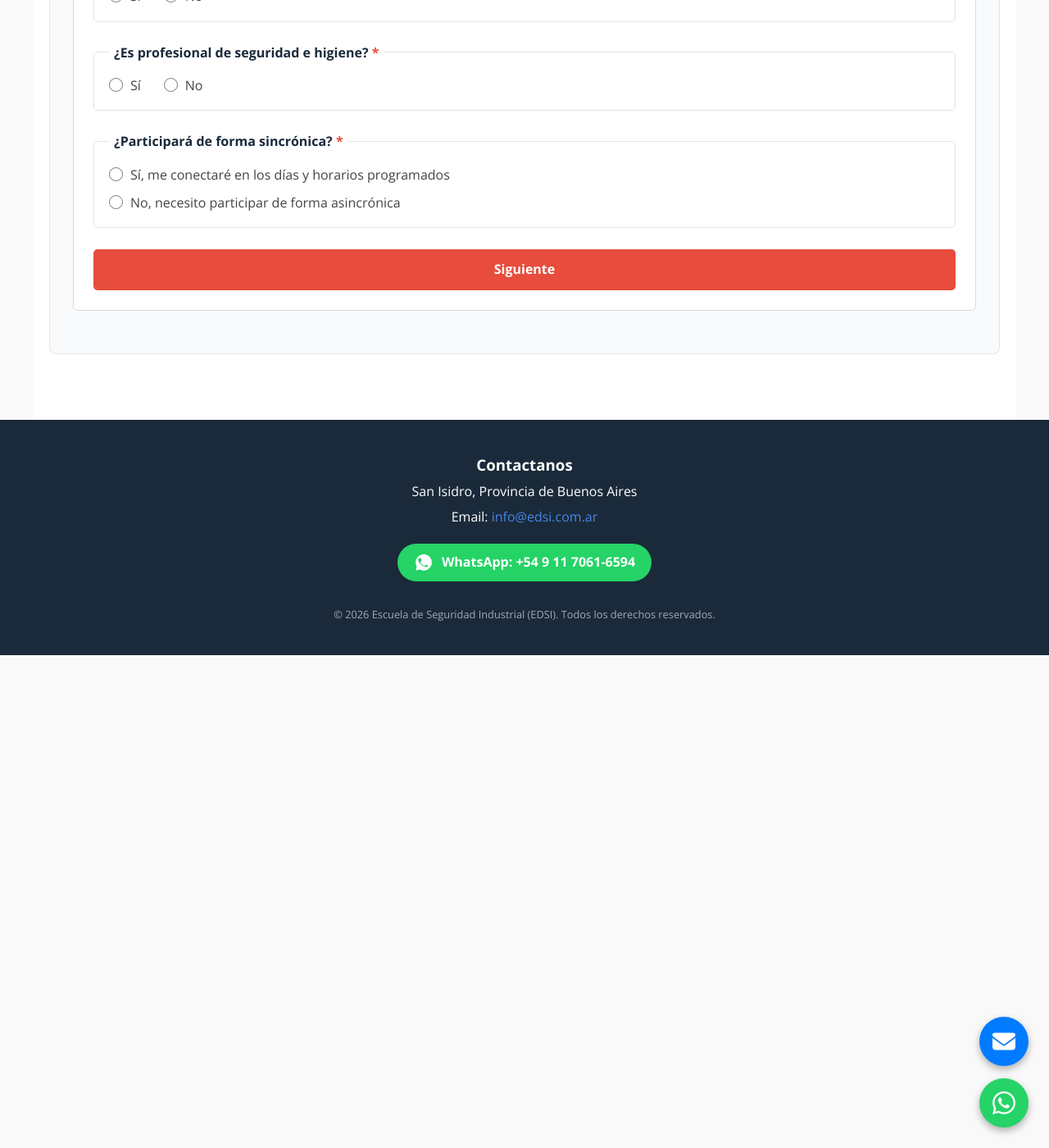
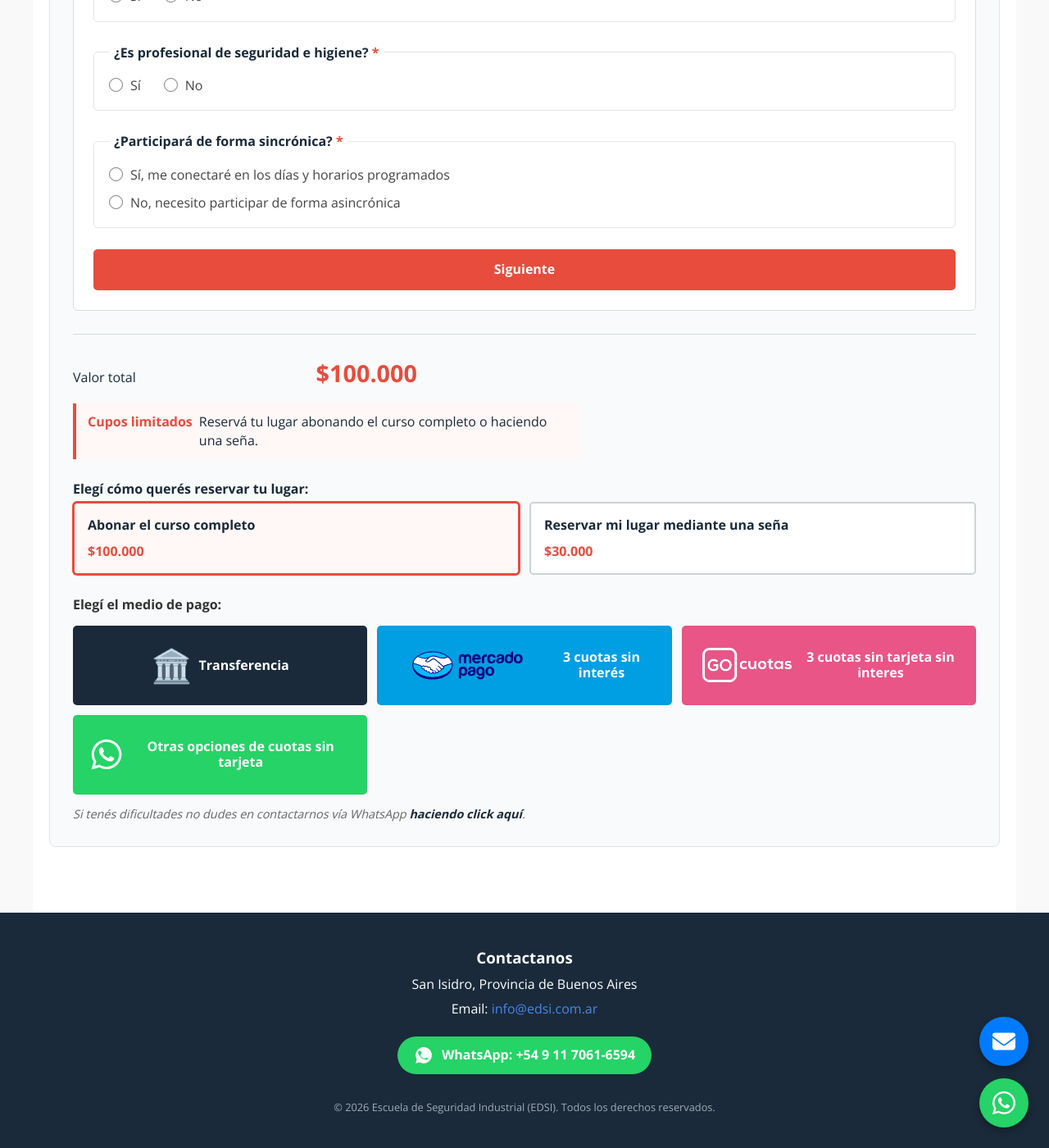
Before and after one commit to martov1/EDSI-nuevo-sitio, a Jekyll site: the page built from Particulares/Supervisor-y-brigadista/Brigadista-Inscripcion.html, in a window 1280 px wide and 1400 px high, scrolled down 1112 px. Shown: the whole window at 82% size. Built offline with Jekyll 4.4.1, drawn with Linux system fonts in a browser that asks for light colours.

Commit message:
sin tarjeta sin interes

```diff
--- a/Particulares/Supervisor-y-brigadista/Brigadista-Inscripcion.html
+++ b/Particulares/Supervisor-y-brigadista/Brigadista-Inscripcion.html
@@ -81,7 +81,7 @@ redirect_from:
                 <button type="submit" class="btn-next" id="show-payment">Siguiente</button>
             </form>
 
-            <div class="payment-step" id="payment-step" hidden >
+            <div class="payment-step" id="payment-step"  >
                 <div class="total-box" id="total-payment">
                     <span>Valor total</span>
                     <strong id="payment-amount">$100.000</strong>
@@ -107,7 +107,7 @@ redirect_from:
                 <div class="payment-options">
                     <button type="button" class="payment-option transfer-option" id="show-transfer"><span class="bank-icon" aria-hidden="true">🏛️</span>Transferencia</button>
                     <a class="payment-option mercado-option" id="mercado-payment" href="{{ site.payment_links.brigadista.sena }}" data-full-url="{{ site.payment_links.brigadista.curso_completo }}" data-deposit-url="{{ site.payment_links.brigadista.sena }}" target="_blank" rel="noopener noreferrer"><img class="mercado-logo" src="/assets/MP_RGB_HANDSHAKE_color_horizontal.svg" alt="" width="180" height="73"><span id="mercado-payment-label">3 cuotas sin interés</span></a>
-                    <a class="payment-option gocuotas-option" id="gocuotas-payment" href="{{ site.payment_links.brigadista.gocuotas }}" target="_blank" rel="noopener noreferrer"><img class="gocuotas-logo" src="/assets/gocuotaslogo.png" alt="GoCuotas"><span>3 cuotas sin tarjeta</span></a>
+                    <a class="payment-option gocuotas-option" id="gocuotas-payment" href="{{ site.payment_links.brigadista.gocuotas }}" target="_blank" rel="noopener noreferrer"><img class="gocuotas-logo" src="/assets/gocuotaslogo.png" alt="GoCuotas"><span>3 cuotas sin tarjeta sin interes</span></a>
                     <a class="payment-option cuotas-option" id="whatsapp-payment" data-full-url="{{ site.whatsapp_links.brigadista.cuotas }}" data-deposit-url="{{ site.whatsapp_links.brigadista.sena }}" href="{{ site.whatsapp_links.brigadista.cuotas }}" target="_blank" rel="noopener noreferrer"><img class="whatsapp-logo" src="/assets/whatsapp-icon.svg" alt="" width="42" height="42"><span id="whatsapp-payment-label">Otras opciones de cuotas sin tarjeta</span></a>
                 </div>
                 <p class="payment-help"><em>Si tenés dificultades no dudes en contactarnos vía WhatsApp <a href="{{ site.whatsapp_links.brigadista.dificultades }}" target="_blank" rel="noopener noreferrer">haciendo click aquí</a>.</em></p>
```
